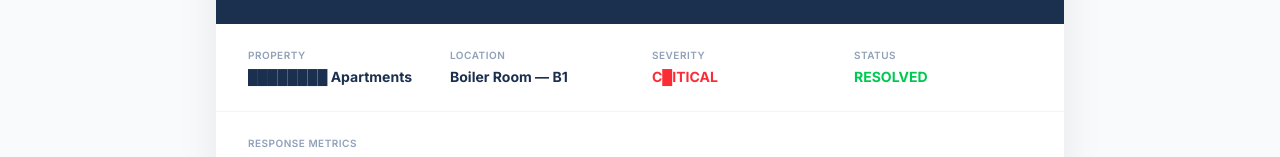
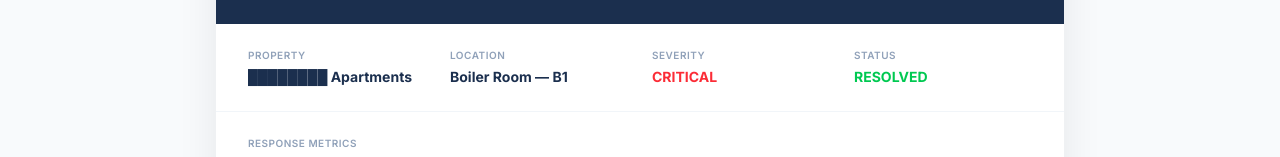
Before and after one commit to sysvercel/flowguard-website, a Next.js app: page /sample-report in a window 1280 px wide. Shown: the part 546-703 px from the top of the page. Built offline with nearby package versions, Linux system fonts and the light colour scheme.

Commit message:
Fix CRITICAL severity — was accidentally redacted

```diff
--- a/app/sample-report/page.tsx
+++ b/app/sample-report/page.tsx
@@ -66,7 +66,7 @@ export default function SampleReportPage() {
                 {[
                   { label: 'Property', value: '████████ Apartments' },
                   { label: 'Location', value: 'Boiler Room — B1' },
-                  { label: 'Severity', value: 'C█ITICAL', color: 'text-red-500' },
+                  { label: 'Severity', value: 'CRITICAL', color: 'text-red-500' },
                   { label: 'Status', value: 'RESOLVED', color: 'text-green-500' },
                 ].map(item => (
                   <div key={item.label}>
```
